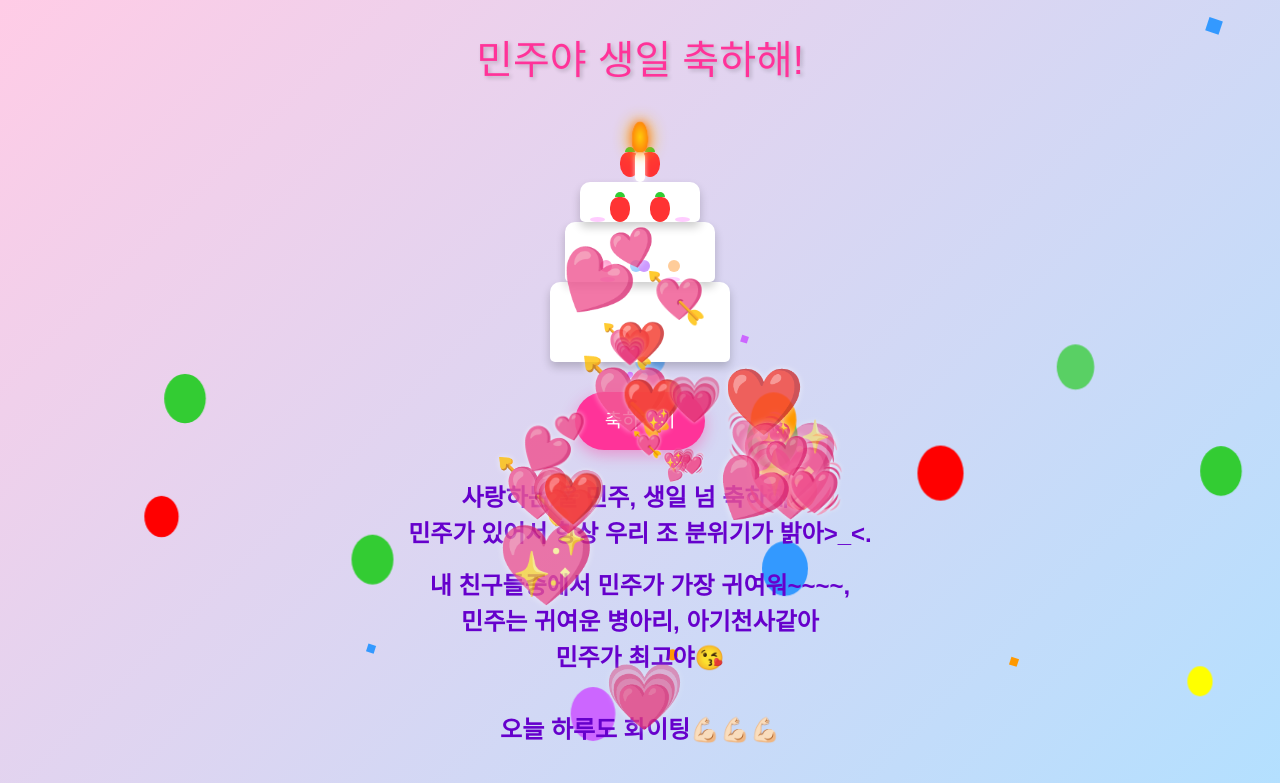
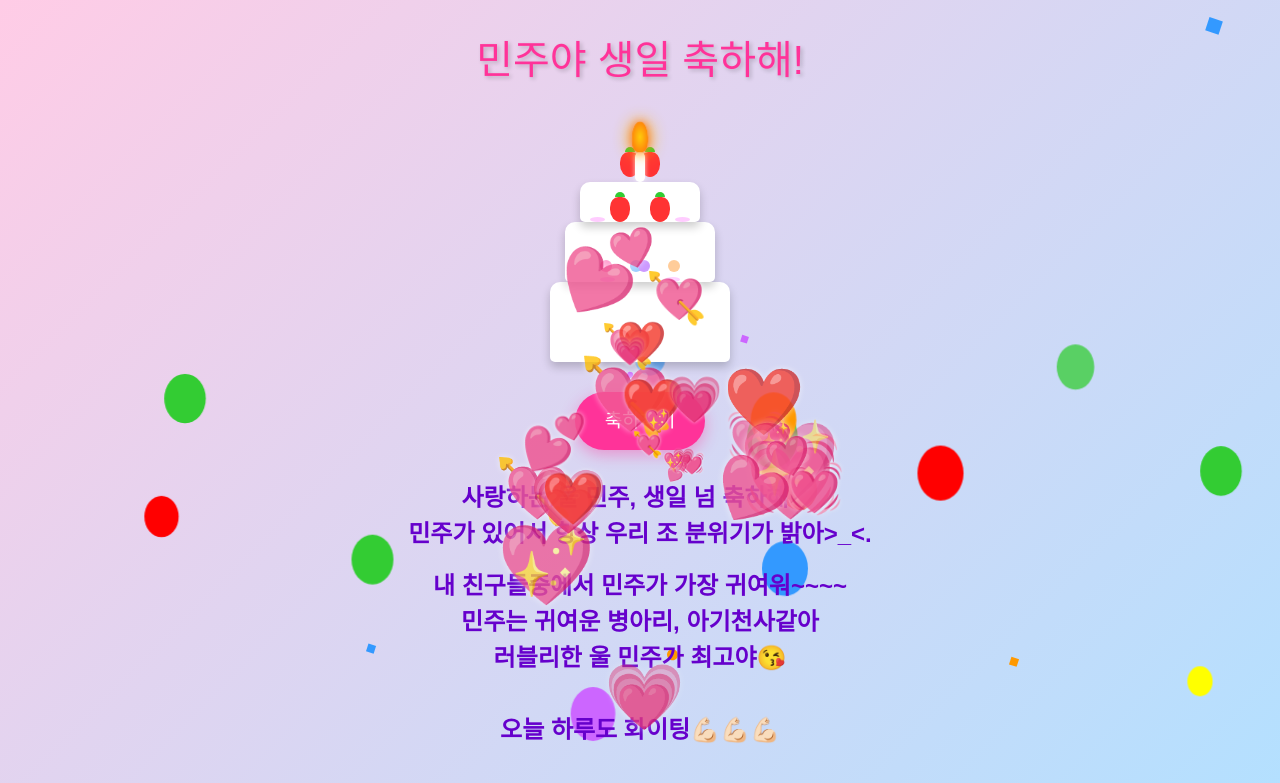
Before and after one commit to ilikewhale/HappyBrithday_Appa, a plain HTML site: page index.html in a window 1280 px wide. Both pictures are taken after a click on the button "축하하기". Shown: the top 783 px of the page. Drawn offline with nearby package versions, Linux system fonts and the light colour scheme.

Commit message:
Update index.html

```diff
--- a/index.html
+++ b/index.html
@@ -424,9 +424,9 @@
         <div class="message" id="message">
           <p>사랑하는 울 민주, 생일 넘 축하해❤️<br>
             민주가 있어서 항상 우리 조 분위기가 밝아>_<.<br></p>
-            내 친구들중에서 민주가 가장 귀여워~~~~,<br>
+            내 친구들중에서 민주가 가장 귀여워~~~~<br>
             민주는 귀여운 병아리, 아기천사같아<br>
-            민주가 최고야😘
+            러블리한 울 민주가 최고야😘
             <p><br>오늘 하루도 화이팅💪🏻💪🏻💪🏻</p>
 
 
```
